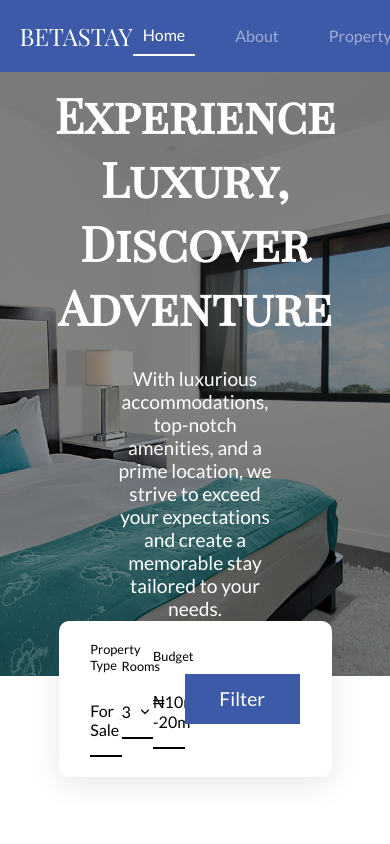
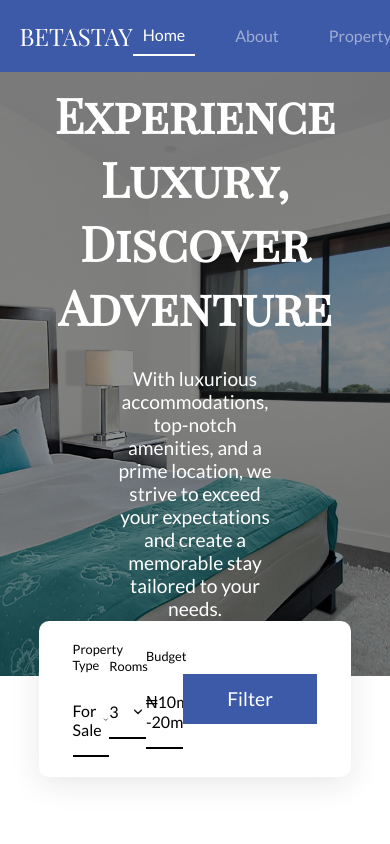
Before and after one commit to Oladimeji-Dev/betastay, a React (Vite) app: page / in a window 390 px wide. Shown: the top 844 px of the page. Built offline with nearby package versions, Linux system fonts and the light colour scheme.

Commit message:
chore: media query for filterproperty

```diff
--- a/src/component/styles/filterproperty.css
+++ b/src/component/styles/filterproperty.css
@@ -40,3 +40,9 @@
     color: #3D5AA9;
     background-color: #FFFFFF;
 }
+
+@media only screen and (max-width: 1025px) {
+    .filter{
+        width: 80%;
+    }
+}
```
